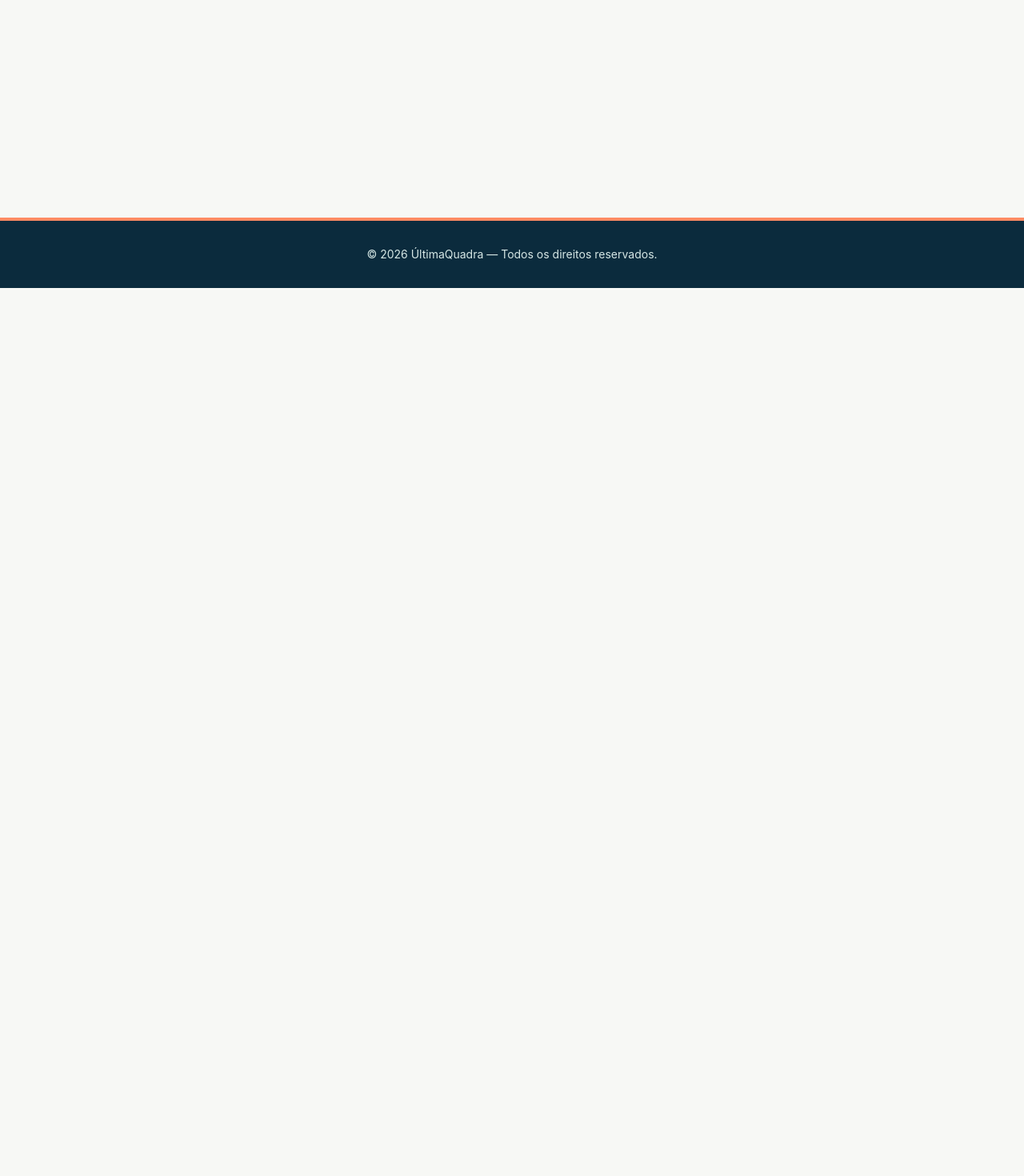
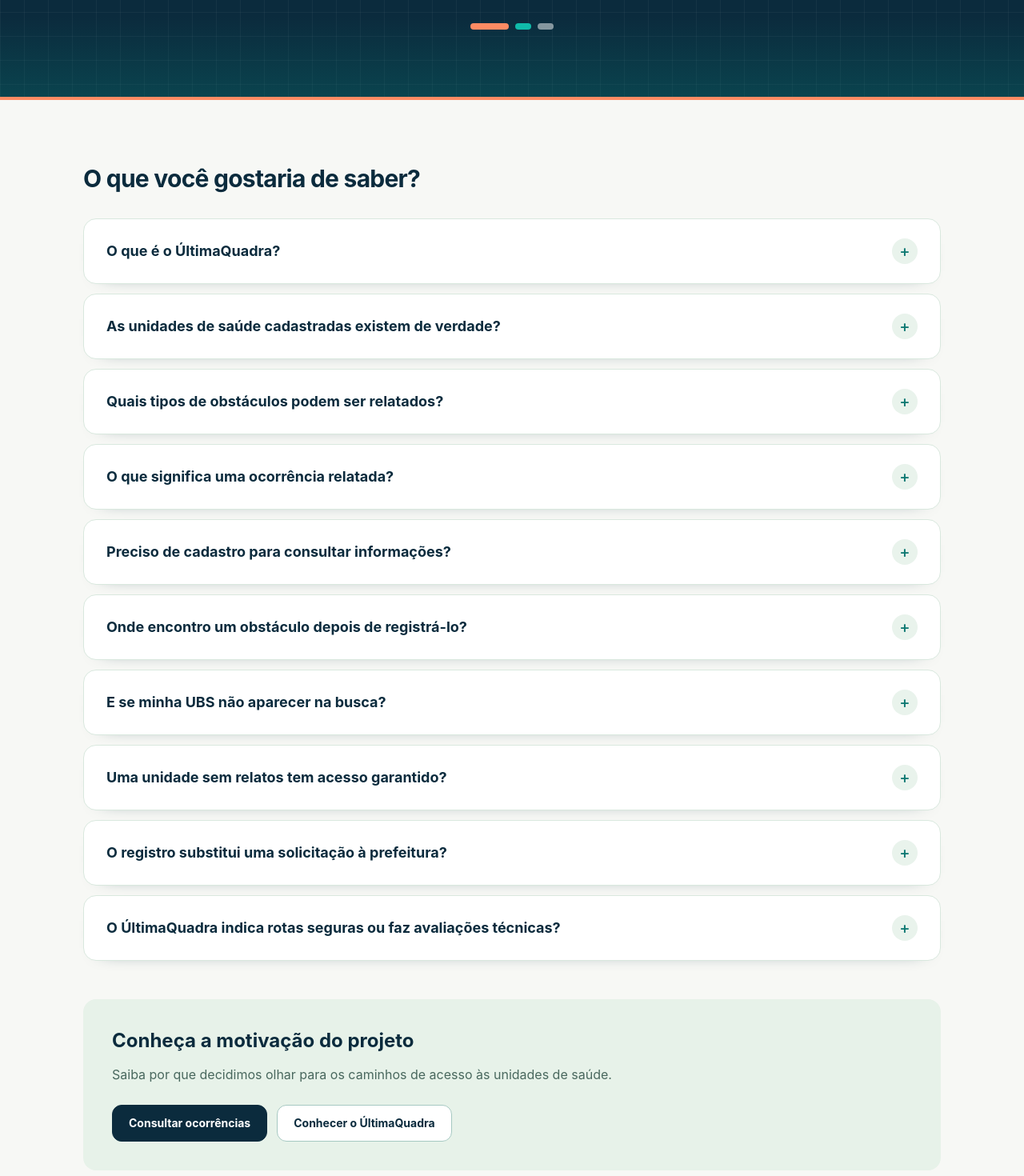
Before and after one commit to nicolaspk/ultimaquadra-front-gs2-2026, a React (Vite) app in the folder my-app/: page /faq in a window 1280 px wide. Shown: the part 440-1910 px from the top of the page at 80% size. Before the commit the page ends 800 px from the top, so only its background shows below. Built offline with nearby package versions, Linux system fonts and the light colour scheme.

Commit message:
feat: implementa pagina FAQ

```diff
--- a/my-app/src/routes/Faq/index.tsx
+++ b/my-app/src/routes/Faq/index.tsx
@@ -1,10 +1,87 @@
+import { Link } from 'react-router-dom';
 import Container from '../../components/Container/Container';
+import TituloPagina from '../../components/TituloPagina/TituloPagina';
+
+const perguntas = [
+  {
+    pergunta: 'O que é o ÚltimaQuadra?',
+    resposta: 'É uma plataforma colaborativa para registrar, consultar e organizar informações sobre obstáculos físicos em trechos de calçadas que dão acesso às Unidades Básicas de Saúde.',
+  },
+  {
+    pergunta: 'As unidades de saúde cadastradas existem de verdade?',
+    resposta: 'Sim. O piloto utiliza sete UBS da região central de São Paulo com nome, endereço e CNES verificados em cadastros oficiais municipais. As áreas de acesso são referências para organizar relatos, não locais inspecionados pela equipe. A existência de uma UBS não comprova as condições de suas calçadas.',
+  },
+  {
+    pergunta: 'Quais tipos de obstáculos podem ser relatados?',
+    resposta: 'Entre as categorias previstas estão buracos, desníveis, passagem estreita, obstáculos fixos ou temporários, pavimentação irregular e ausência de rebaixamento.',
+  },
+  {
+    pergunta: 'O que significa uma ocorrência relatada?',
+    resposta: 'Significa que a informação foi enviada por um colaborador e ainda não passou por verificação independente. Um relato não deve ser tratado como constatação oficial.',
+  },
+  {
+    pergunta: 'Preciso de cadastro para consultar informações?',
+    resposta: 'A proposta prevê consulta pública sem a necessidade de criar uma conta ou informar dados pessoais.',
+  },
+  {
+    pergunta: 'Onde encontro um obstáculo depois de registrá-lo?',
+    resposta: 'Depois de confirmar o envio, o site mostra uma confirmação e, quando houver identificador, um link direto para o relato. Todas as ocorrências disponíveis também podem ser pesquisadas na página Ocorrências, inclusive por UBS e categoria. No modo local, os registros novos ficam guardados somente neste navegador.',
+  },
+  {
+    pergunta: 'E se minha UBS não aparecer na busca?',
+    resposta: 'A cobertura começa pelas unidades cadastradas na plataforma. Se a sua UBS não estiver na lista, não associe o relato a outra unidade. Consulte novamente quando a cobertura for ampliada.',
+  },
+  {
+    pergunta: 'Uma unidade sem relatos tem acesso garantido?',
+    resposta: 'Não. A ausência de ocorrências cadastradas não comprova que a calçada esteja livre de obstáculos ou que o trajeto seja acessível.',
+  },
+  {
+    pergunta: 'O registro substitui uma solicitação à prefeitura?',
+    resposta: 'Não. O ÚltimaQuadra organiza relatos comunitários; o envio de uma ocorrência não equivale à abertura de um protocolo em um serviço público oficial.',
+  },
+  {
+    pergunta: 'O ÚltimaQuadra indica rotas seguras ou faz avaliações técnicas?',
+    resposta: 'Não. A plataforma concentra informações sobre trechos de acesso. Ela não certifica condições de segurança, não fornece laudos técnicos e não garante que um caminho possa ser percorrido sem dificuldades.',
+  },
+] as const;
 
 export default function Faq() {
   return (
-    <Container className="py-16 sm:py-20">
-      <h1 className="text-3xl font-extrabold text-[#0b2b3d]">Perguntas frequentes</h1>
-      <p className="mt-4 text-[#3d5e55]">Página em desenvolvimento.</p>
-    </Container>
+    <>
+      <TituloPagina
+        etiqueta="Perguntas frequentes"
+        titulo="Entenda a proposta e como as informações são utilizadas."
+        descricao="Reunimos as principais dúvidas sobre o ÚltimaQuadra, os relatos comunitários e os cuidados no uso das informações."
+      />
+
+      <section aria-labelledby="faq-perguntas" className="py-14 sm:py-20">
+        <Container className="max-w-4xl">
+          <h2 id="faq-perguntas" className="mb-8 text-2xl font-bold tracking-tight text-[#0b2b3d] sm:text-3xl">
+            O que você gostaria de saber?
+          </h2>
+          <div className="space-y-3">
+            {perguntas.map((item) => (
+              <details key={item.pergunta} className="group rounded-2xl border border-[#d9e8de] bg-white px-5 py-1 shadow-[0_8px_24px_-24px_#0b2b3d] open:border-[#92c5ad] sm:px-7">
+                <summary className="flex min-h-18 cursor-pointer list-none items-center justify-between gap-4 py-5 text-left text-base font-bold text-[#0b2b3d] focus-visible:rounded-md focus-visible:outline-2 focus-visible:outline-offset-2 focus-visible:outline-[#0c948a] sm:text-lg [&::-webkit-details-marker]:hidden">
+                  <span>{item.pergunta}</span>
+                  <span aria-hidden="true" className="flex size-8 shrink-0 items-center justify-center rounded-full bg-[#e9f3ec] text-xl font-medium text-[#0c7771] transition-transform group-open:rotate-45">+</span>
+                </summary>
+                <p className="max-w-3xl border-t border-[#edf3ef] py-5 text-base leading-8 text-[#49685e]">
+                  {item.resposta}
+                </p>
+              </details>
+            ))}
+          </div>
+          <div className="mt-12 rounded-2xl bg-[#e7f2e9] p-7 sm:p-9">
+            <h2 className="text-2xl font-bold text-[#0b2b3d]">Conheça a motivação do projeto</h2>
+            <p className="mt-3 max-w-2xl leading-7 text-[#49685e]">Saiba por que decidimos olhar para os caminhos de acesso às unidades de saúde.</p>
+            <div className="mt-6 flex flex-wrap gap-3">
+              <Link to="/ocorrencias" className="botao-primario inline-flex min-h-11 items-center rounded-xl px-5 py-3 text-sm font-bold">Consultar ocorrências</Link>
+              <Link to="/sobre" className="botao-secundario inline-flex min-h-11 items-center rounded-xl px-5 py-3 text-sm font-bold">Conhecer o ÚltimaQuadra</Link>
+            </div>
+          </div>
+        </Container>
+      </section>
+    </>
   );
 }
```
